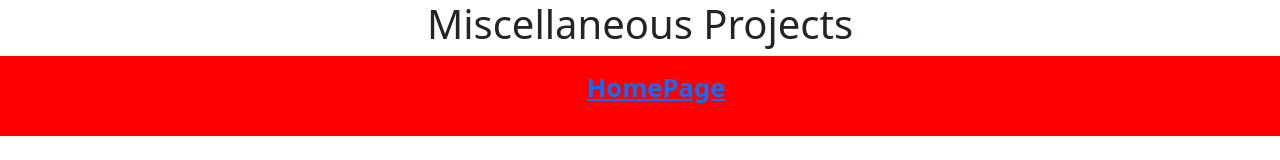
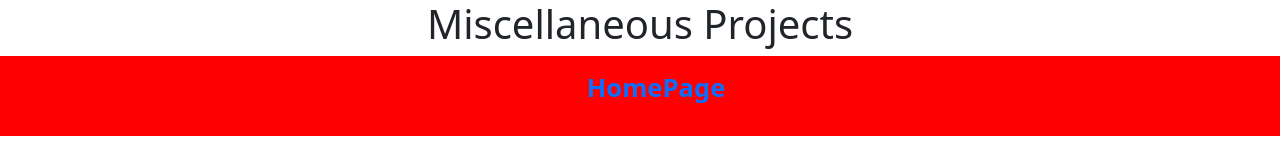
Before and after one commit to StudentCZ/MiscProjects, a React (Create React App) app: page / in a window 1280 px wide. Shown: the top 160 px of the page. Built offline with nearby package versions, Linux system fonts and the light colour scheme.

Commit message:
removed underline from link

```diff
--- a/src/NavBar.js
+++ b/src/NavBar.js
@@ -6,7 +6,7 @@ const NavBar = () => {
     <>
       <nav className={style.navBar}>
         <ul className={style.li}>
-          <Link to='/'>
+          <Link className={style.link} to='/'>
             <li>HomePage</li>
           </Link>
         </ul>
--- a/src/NavBar.module.css
+++ b/src/NavBar.module.css
@@ -9,3 +9,7 @@
 .li {
   list-style-type: none;
 }
+
+.link {
+  text-decoration: none;
+}
```
